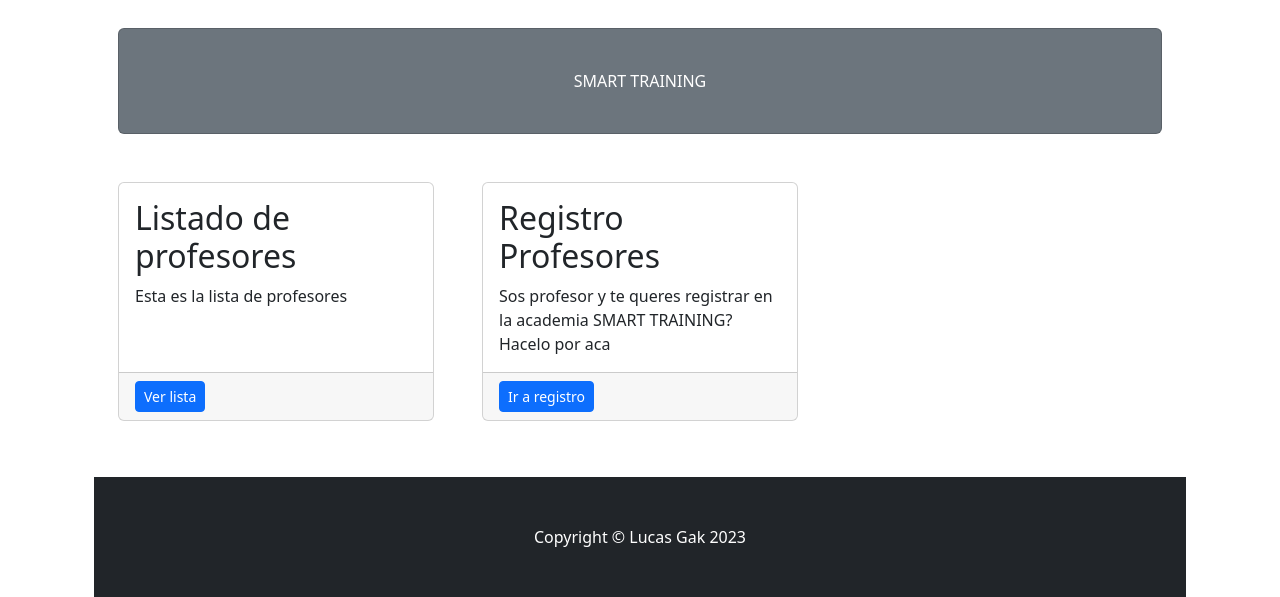
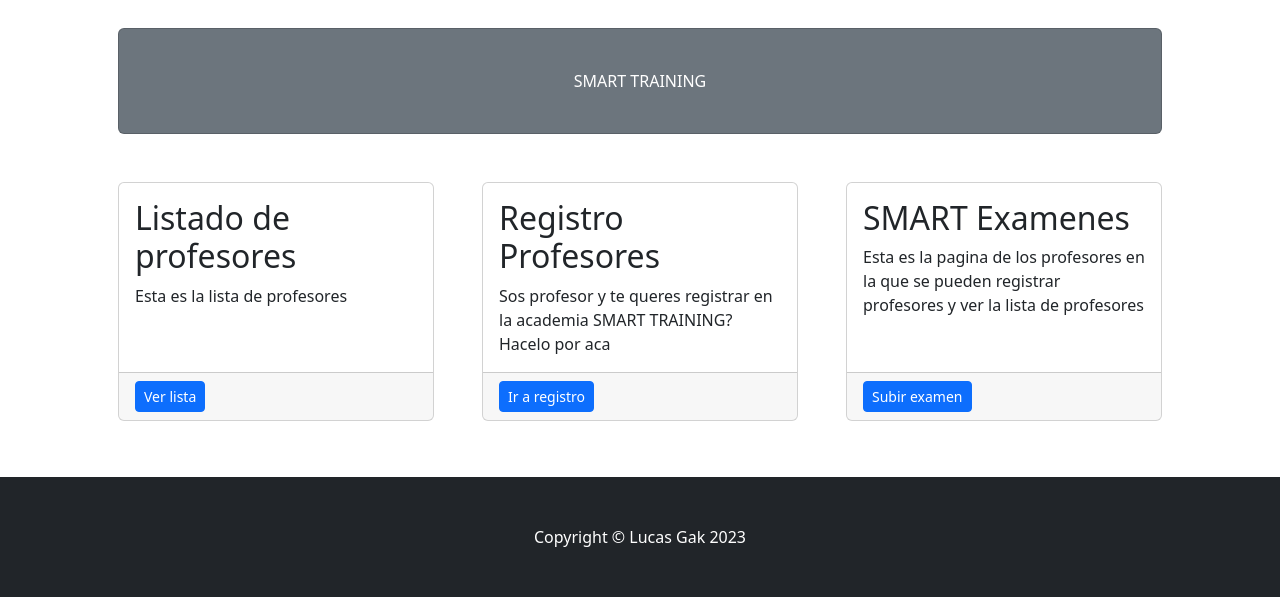
Before and after one commit to LucasGak/ProyectoFinalGak, a Django app: page /ProjectoFinal23/profesores/ in a window 1280 px wide. Shown: the part 424-1021 px from the top of the page. Run offline with Django 4.2, Linux system fonts and the light colour scheme; a user stored in the database is signed in; some libraries are stand-ins or nearby versions.

Commit message:
Otro dia de la batalla final

```diff
--- a/ProjectoFinal23/forms.py
+++ b/ProjectoFinal23/forms.py
@@ -22,6 +22,11 @@ class EstudianteFormulario(forms.Form):
     apellido= forms.CharField(max_length=30)
     email= forms.EmailField()
 
+class ExamenesFormulario(forms.Form):
+    nombre=forms.CharField(max_length=30)
+    FechaDeEntrega=forms.DateField()
+    entregado=forms.BooleanField()
+
 class UserEditForm(UserCreationForm):
 
     email = forms.EmailField(label="Ingrese su email:")
--- a/ProjectoFinal23/templates/ProjectoFinal23/profesores.html
+++ b/ProjectoFinal23/templates/ProjectoFinal23/profesores.html
@@ -24,5 +24,15 @@
                     <div class="card-footer"><a class="btn btn-primary btn-sm" href="{% url 'registroProfesores' %}">Ir a registro</a></div>
                 </div>
             </div>
-
+            <div class="col-md-4 mb-5">
+                <div class="card h-100">
+                    <div class="card-body">
+                        <h2 class="card-title">SMART Examenes</h2>
+                        <p class="card-text">Esta es la pagina de los profesores en la que se pueden registrar profesores y ver la lista de profesores</p>
+                    </div>
+                    <div class="card-footer"><a class="btn btn-primary btn-sm" href="{% url 'subirExamen' %}">Subir examen</a></div>
+                </div>
+            </div>
+        </div>
+    </div>
 {% endblock %}
--- a/ProjectoFinal23/urls.py
+++ b/ProjectoFinal23/urls.py
@@ -32,4 +32,5 @@ urlpatterns = [
     path('logout/', LogoutView.as_view(template_name='ProjectoFinal23/logout.html'), name='logout'),
     path('editarPerfil/', views.editarPerfil, name="editarPerfil"),
     path('registroEstudiante/', views.registroEstudiante, name="registroEstudiante"),
+    path('subirExamen/', views.subirExamenes, name='subirExamen'),
 ]
--- a/ProjectoFinal23/views.py
+++ b/ProjectoFinal23/views.py
@@ -1,6 +1,6 @@
 from django.shortcuts import render
 from .models import *
-from ProjectoFinal23.forms import BuscaCursoForm, CursoFormulario, ProfesorFormulario, EstudianteFormulario
+from ProjectoFinal23.forms import BuscaCursoForm, CursoFormulario, ProfesorFormulario, EstudianteFormulario, ExamenesFormulario
 from django.views.generic import ListView
 from django.views.generic.detail import DetailView
 from django.urls import reverse_lazy
@@ -38,6 +38,28 @@ def examenes(request):
     contexto = {"examenes":examenes}
 
     return render(request, "ProjectoFinal23/examenes.html", contexto)
+
+@login_required
+@user_passes_test(lambda u: u.is_staff)
+def subirExamenes(request):
+    if request.method == 'POST':
+        miFormulario = ExamenesFormulario(request.POST)
+
+        if miFormulario.is_valid():
+
+            informacion = miFormulario.cleaned_data
+
+            examenes = Examenes(nombre=informacion["nombre"], FechaDeEntrega=informacion["FechaDeEntrega"], entregado=informacion["entregado"])
+
+            examenes.save()
+
+            return render(request, "ProjectoFinal23/padre.html")
+
+    else:
+        miFormulario=ExamenesFormulario()
+
+    return render(request, "ProjectoFinal23/subirExamen.html", {"miFormulario":miFormulario})
+
 
 @login_required
 @user_passes_test(lambda u: u.is_superuser)
@@ -85,7 +107,6 @@ def profesores(request):
     if request.method == 'POST':
 
         miFormulario = ProfesorFormulario(request.POST)
-
 
         if miFormulario.is_valid:
             informacion = miFormulario.cleaned_data
```
Also changed, not shown: ProjectoFinal23/templates/ProjectoFinal23/subirExamen.html (added, +21 -0 lines), db.sqlite3, readme.md.
